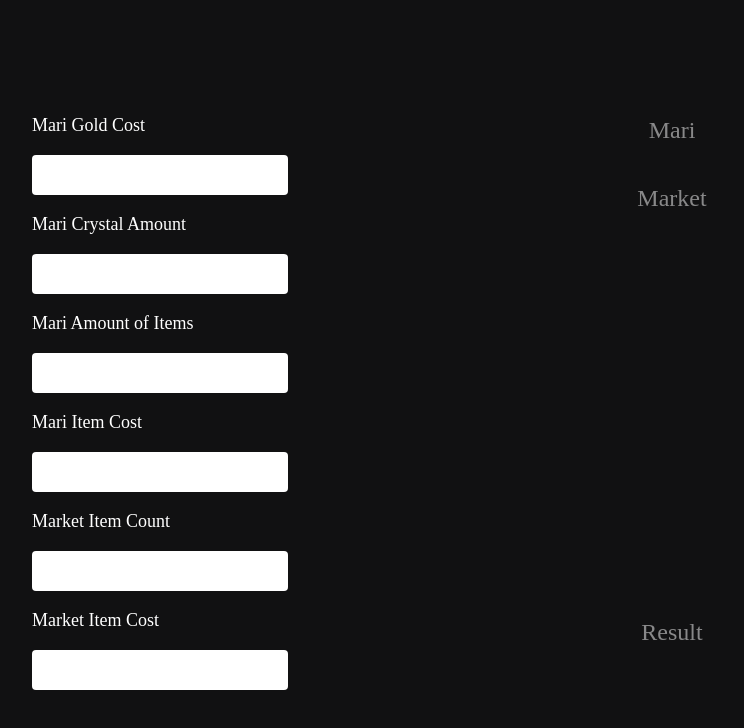
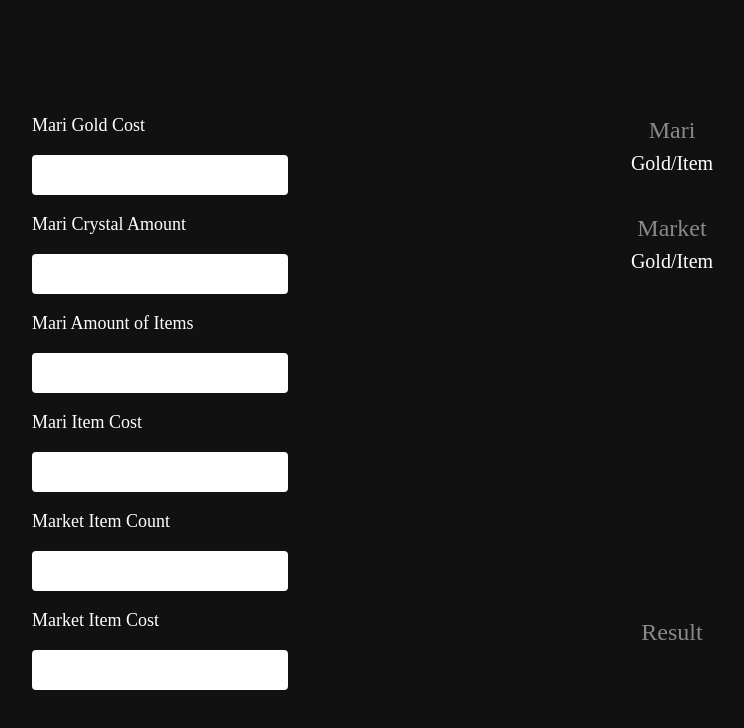
Before and after one commit to maltn/lostark-mari, a Next.js app: page / in a window 1280 px wide. Shown: the top 728 px of the page, without its empty margins (192-936 px from the left). Built offline with nearby package versions, Linux system fonts and the light colour scheme.

Commit message:
toFixed & more readable

```diff
--- a/pages/index.tsx
+++ b/pages/index.tsx
@@ -82,9 +82,9 @@ const Home: NextPage = () => {
       </div>
       <div className="w-1/2 float-left h-full text-xl text-white p-8 relative">
         <p className="text-center opacity-50 text-2xl">Mari</p>
-        <p className="text-center">{mariValue}</p>
+        <p className="text-center">{mariValue?.toFixed(2)} Gold/Item</p>
         <p className="text-center mt-8 opacity-50 text-2xl">Market</p>
-        <p className="text-center">{marketValue}</p>
+        <p className="text-center">{marketValue?.toFixed(2)} Gold/Item</p>
 
         <div className="w-full absolute bottom-10 left-0">
           <p className="text-center w-full opacity-50 text-2xl">Result</p>
```
